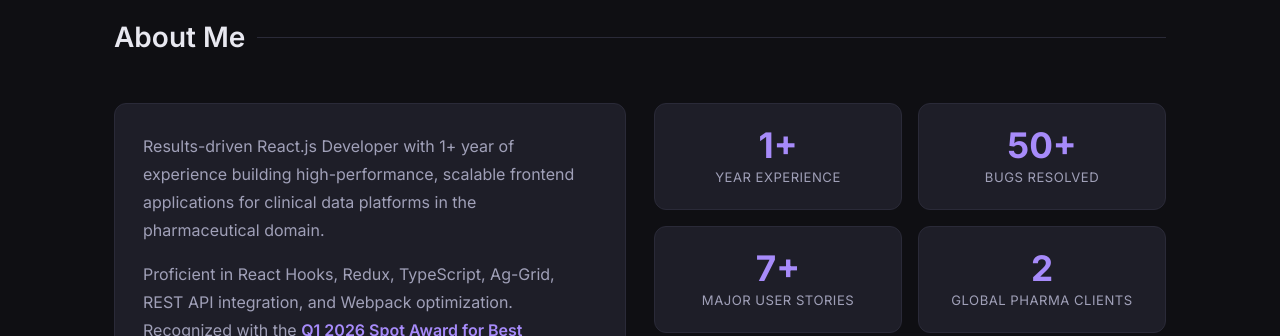
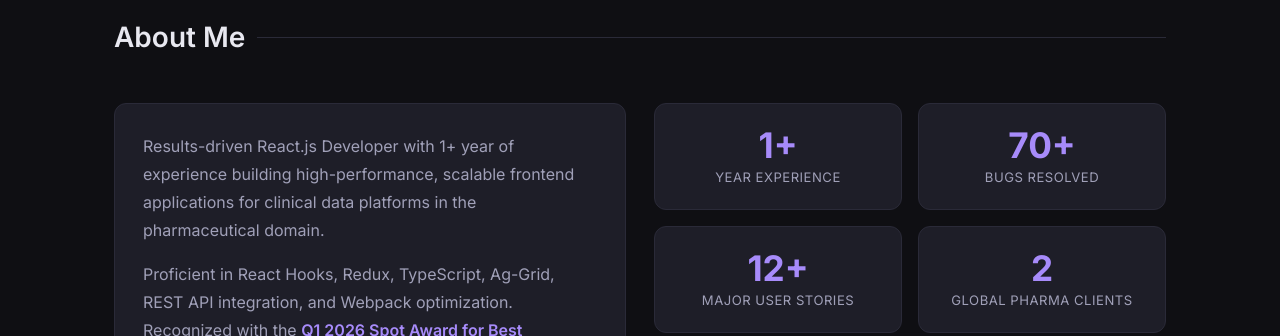
Before and after one commit to abhidsawant/Portfolio-Abhishek-Sawant, a React (Vite) app: page / in a window 1280 px wide. Shown: the part 860-1196 px from the top of the page. Built offline with nearby package versions, Linux system fonts and the light colour scheme; the HTML template or start-up script is replaced by a standard one.

Commit message:
Stats value updated

```diff
--- a/src/components/About.jsx
+++ b/src/components/About.jsx
@@ -5,8 +5,8 @@ import './About.css'
 
 const stats = [
   { value: '1+', label: 'Year Experience' },
-  { value: '50+', label: 'Bugs Resolved' },
-  { value: '7+', label: 'Major User Stories' },
+  { value: '70+', label: 'Bugs Resolved' },
+  { value: '12+', label: 'Major User Stories' },
   { value: '2', label: 'Global Pharma Clients' },
 ]
 
```
